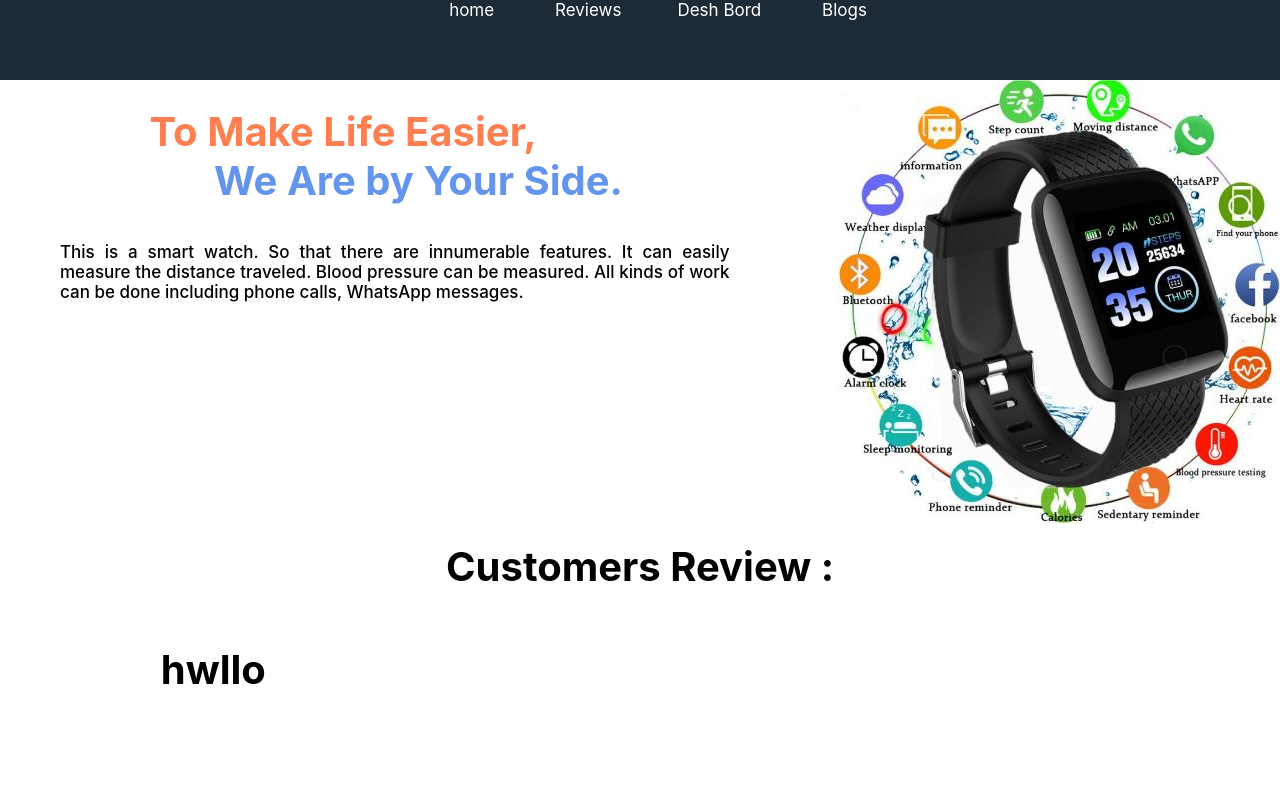
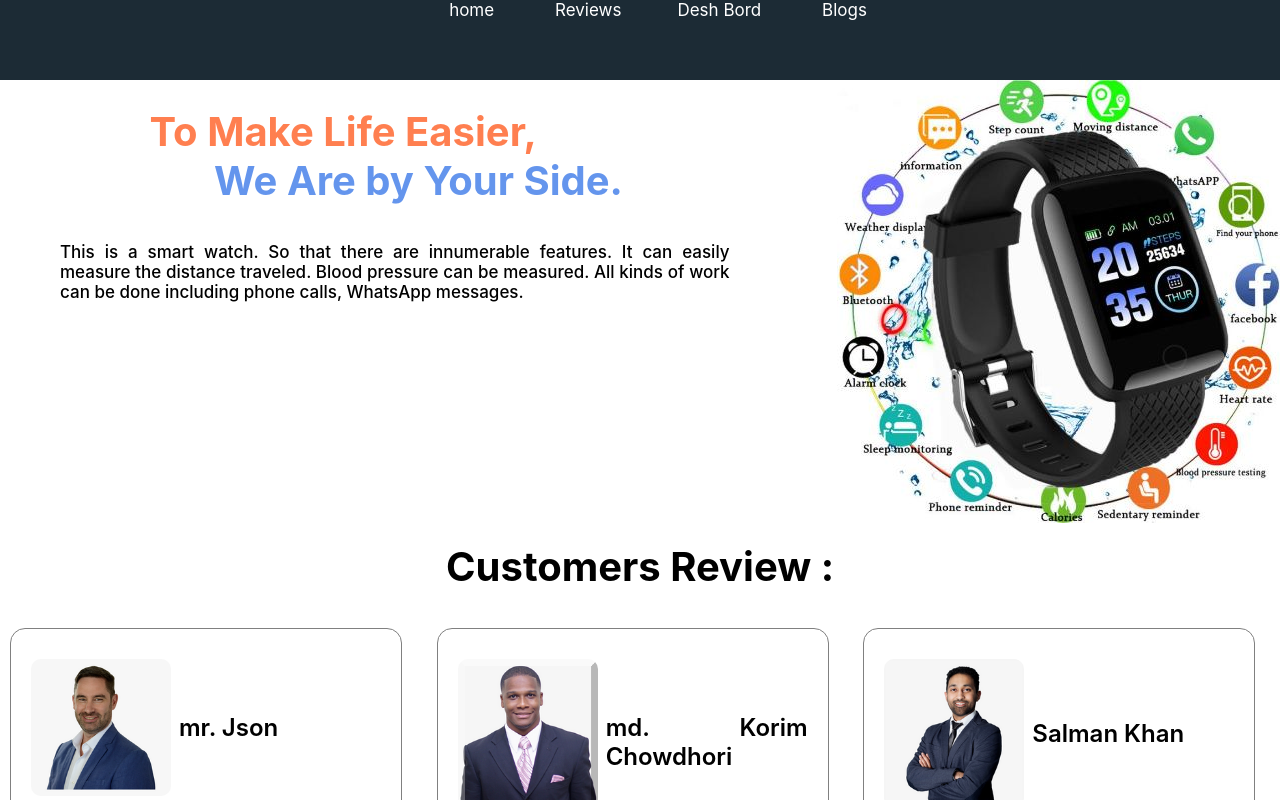
Before and after one commit to Riad15/Product-analysis, a React (Create React App) app: page / in a window 1280 px wide. Shown: the top 800 px of the page. Built offline with nearby package versions, Linux system fonts and the light colour scheme.

Commit message:
add to home section some user comment

```diff
--- a/src/component/Home/Home.js
+++ b/src/component/Home/Home.js
@@ -1,10 +1,11 @@
 import React from 'react';
-import { Link } from 'react-router-dom';
-import Reviews from '../Reviews/Reviews';
+import useReview from '../../hooks/useReview'
 import User from '../User/User';
 import './Home.css'
 
 const Home = (props) => {
+    const [users, setUsers] = useReview();
+    const shortUsers = users.slice(0, 3);
     return (
         <div>
             <div className='home-container'>
@@ -20,7 +21,13 @@ const Home = (props) => {
             <div>
                 <h1 className='review-title'>Customers Review : </h1>
                 <div className='carts'>
-                    <h1>hwllo</h1>
+                    {
+                        shortUsers.map(user => <User
+                            key={user.id}
+                            user={user}
+                        ></User>)
+                    }
+
                 </div>
             </div>
         </div>
```
